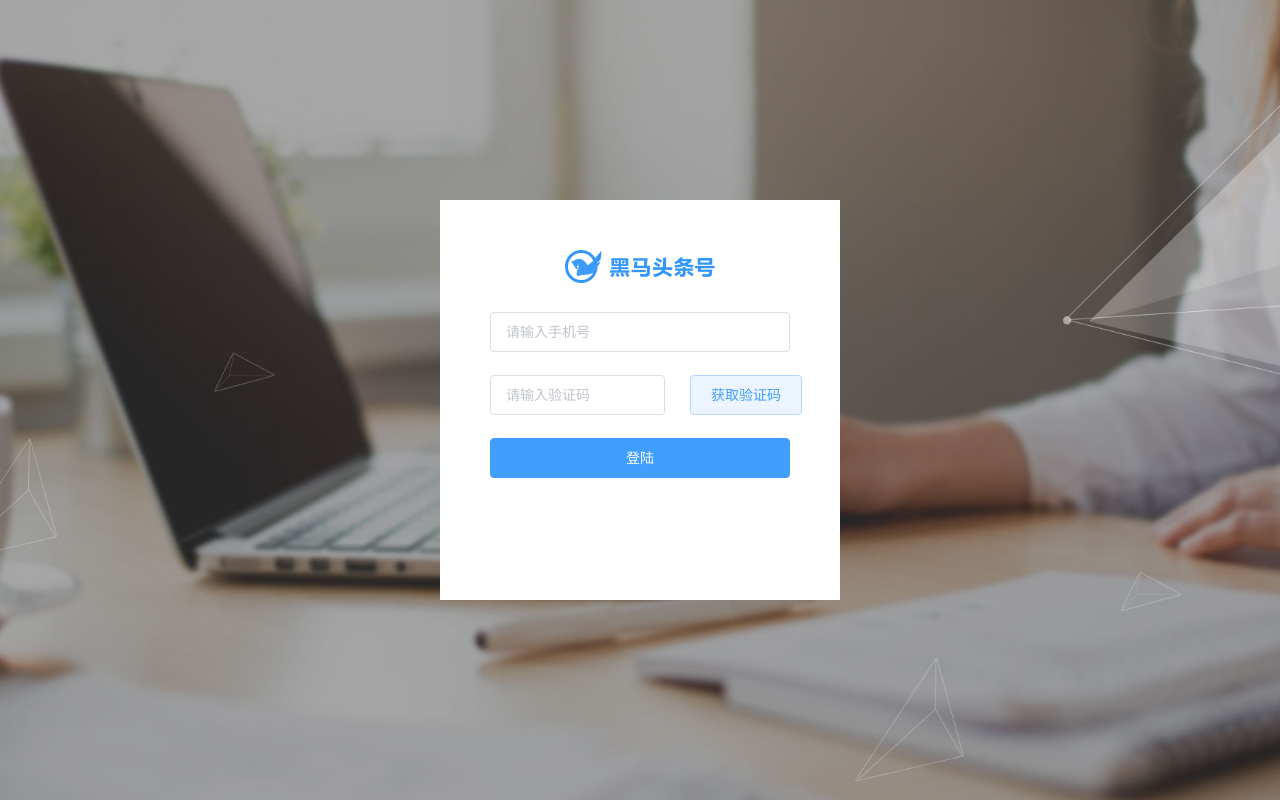
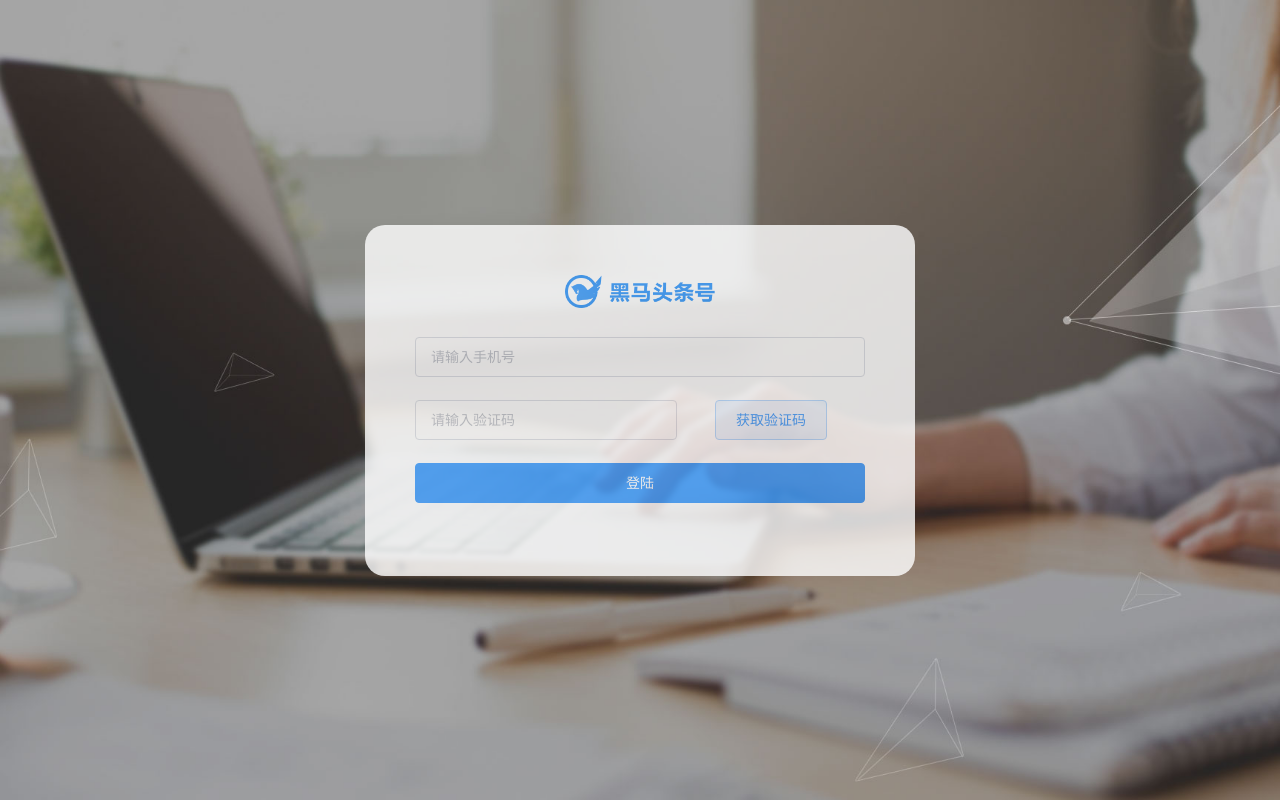
Before and after one commit to kiss37/topline-admin, a Vue app: page /#/login in a window 1280 px wide. Built offline with nearby package versions, Linux system fonts and the light colour scheme.

Commit message:
加禁用属性和修改部分css样式

```diff
--- a/src/views/login/index.vue
+++ b/src/views/login/index.vue
@@ -18,6 +18,7 @@
                 type="primary"
                 plain
                 @click="getCode"
+                :disabled="sec != 60"
               >{{sec == 60 ? "获取验证码" : "还有" + sec +"秒" }}</el-button>
             </el-col>
           </el-form-item>
@@ -101,9 +102,12 @@
                 this.$message.error("账号密码错误");
               }
             })
-            .catch(res => {
-              this.$message.error("账号密码错误");
-            });
+            .catch( res => {
+              this.$message({
+                  message: "账号或密码错误！",
+                  type: "error"
+                });
+            } )
         } else {
           return false;
         }
@@ -121,10 +125,11 @@
   justify-content: center;
   align-items: center;
   .login-form-warp {
-    width: 300px;
-    height: 300px;
+    width: 450px;
     background-color: #fff;
     padding: 50px;
+    border-radius: 20px;
+    opacity: .8;
     .logo {
       text-align: center;
       margin-bottom: 25px;
```
